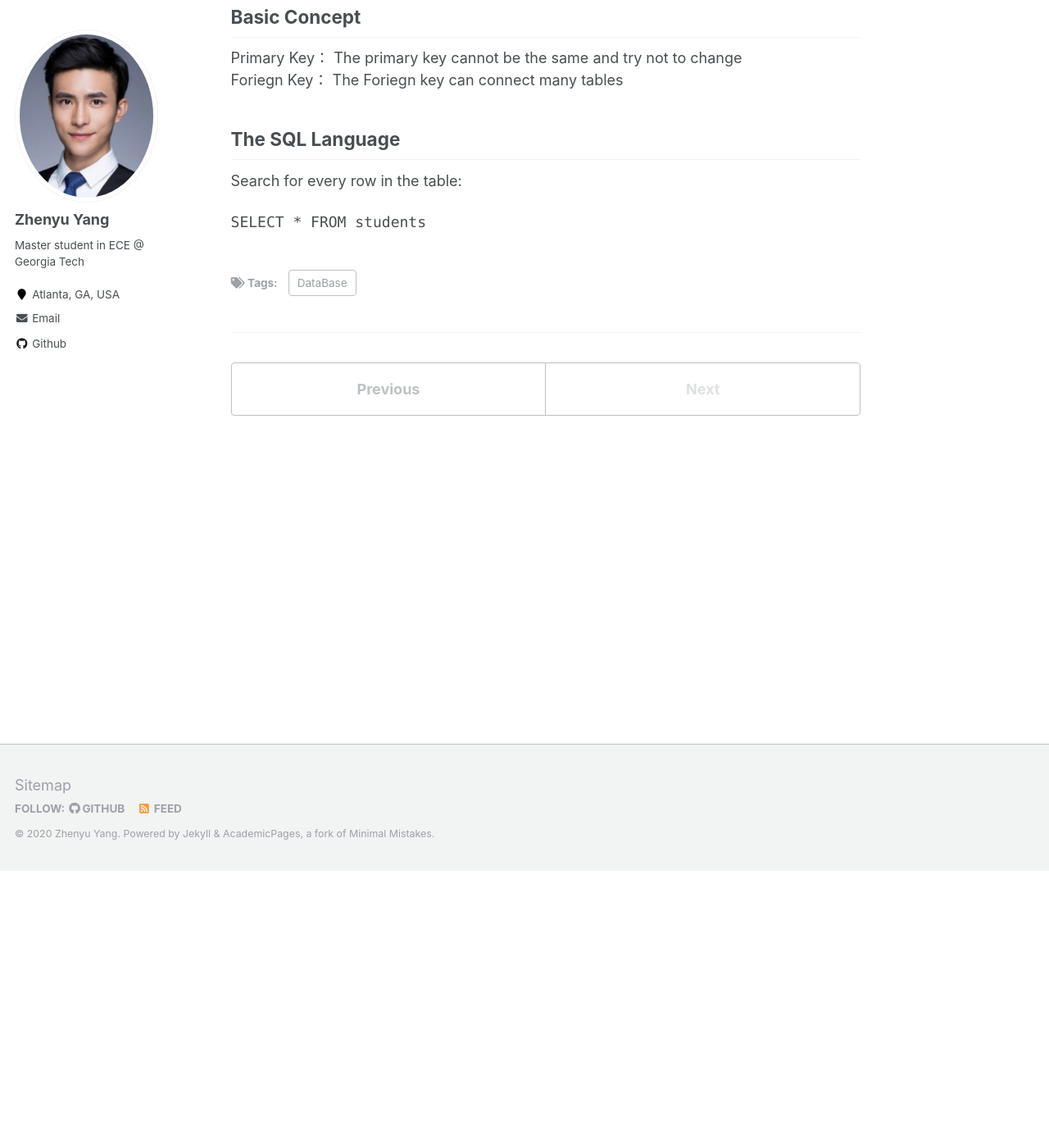
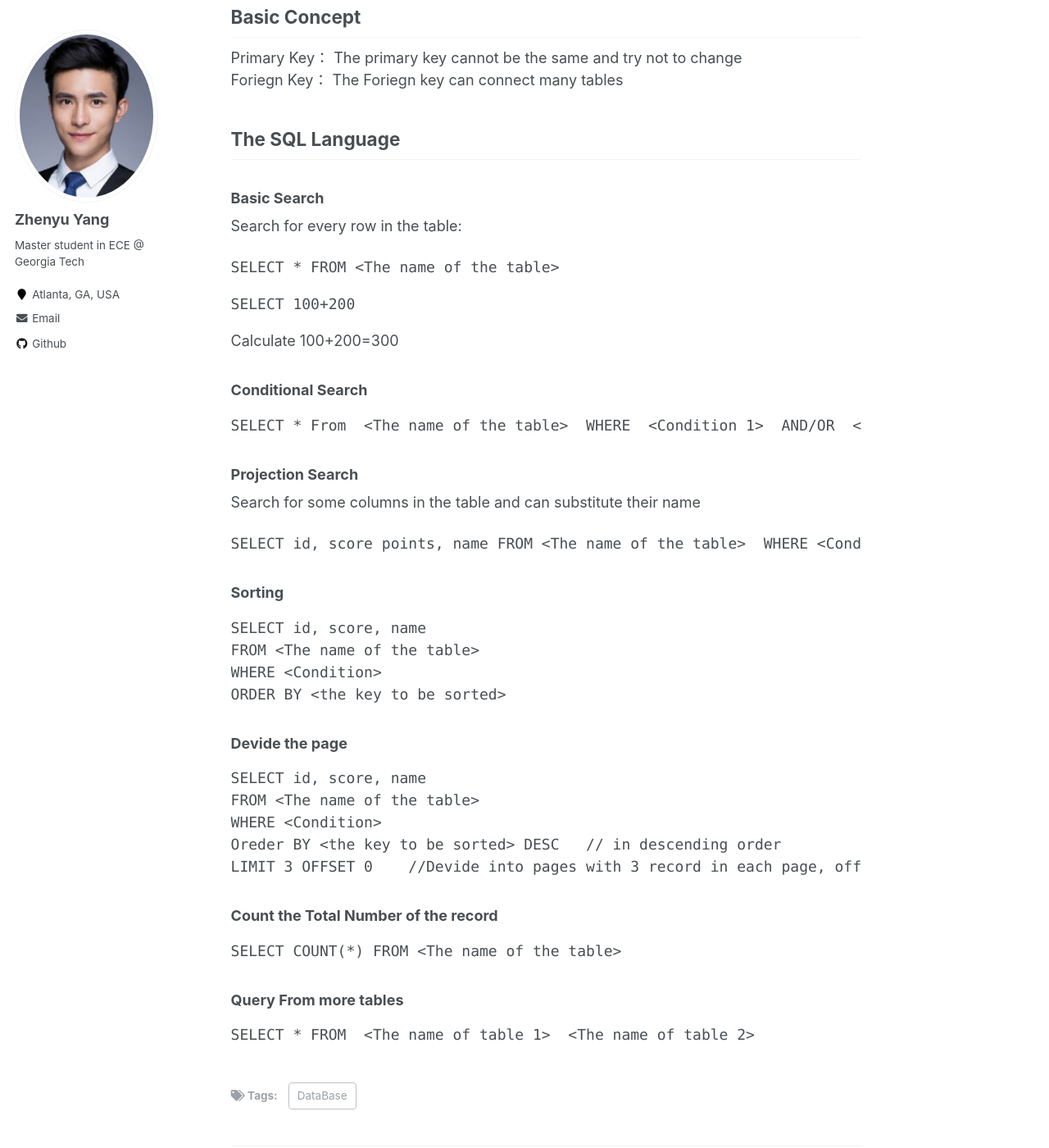
Before and after one commit to azpeteryang/azpeteryang.github.io, a Jekyll site: the page built from _posts/2020-05-23-blog-post-7.md, in a window 1280 px wide and 1400 px high, scrolled down 337 px. Shown: the whole window at 82% size. Built offline with Jekyll 4.4.1, drawn with Linux system fonts in a browser that asks for light colours; a file with an impossible date is left out.

Commit message:
Update 2020-05-23-blog-post-7.md

````diff
--- a/_posts/2020-05-23-blog-post-7.md
+++ b/_posts/2020-05-23-blog-post-7.md
@@ -14,7 +14,46 @@ NoSQL is non-relational database
 Primary Key： The primary key cannot be the same and try not to change
 Foriegn Key： The Foriegn key can connect many tables
 ## The SQL Language
+### Basic Search
 Search for every row in the table:
 ```SQL
-SELECT * FROM students
+SELECT * FROM <The name of the table>
 ```
+```SQL
+SELECT 100+200
+```
+Calculate 100+200=300
+### Conditional Search
+```SQL
+SELECT * From  <The name of the table>  WHERE  <Condition 1>  AND/OR  <Condition 2>
+```
+### Projection Search
+Search for some columns in the table and can substitute their name
+```SQL
+SELECT id, score points, name FROM <The name of the table>  WHERE <Condition>
+```
+### Sorting
+```SQL
+SELECT id, score, name
+FROM <The name of the table>
+WHERE <Condition>
+ORDER BY <the key to be sorted>
+```
+
+### Devide the page
+```SQL
+SELECT id, score, name
+FROM <The name of the table>
+WHERE <Condition>
+Oreder BY <the key to be sorted> DESC   // in descending order
+LIMIT 3 OFFSET 0    //Devide into pages with 3 record in each page, offset = 0 + n * 3
+```
+### Count the Total Number of the record
+```SQL
+SELECT COUNT(*) FROM <The name of the table>
+```
+
+### Query From more tables
+```SQL
+SELECT * FROM  <The name of table 1>  <The name of table 2>
+```
````
